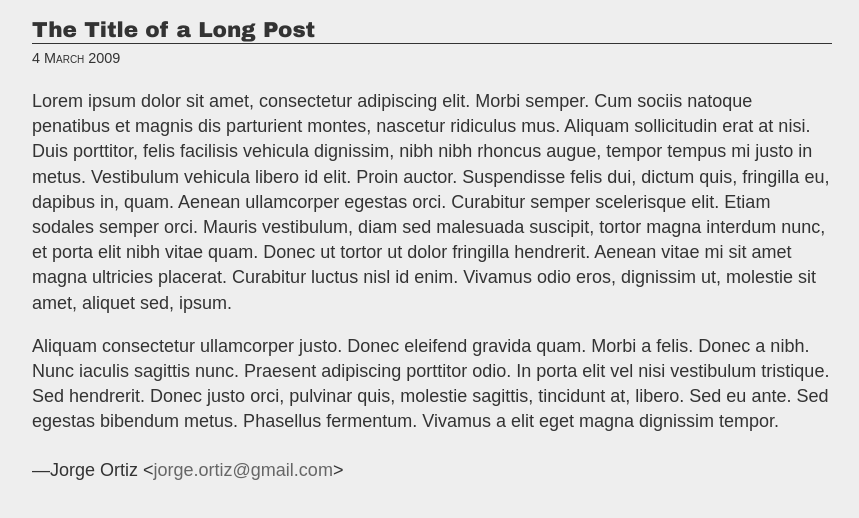
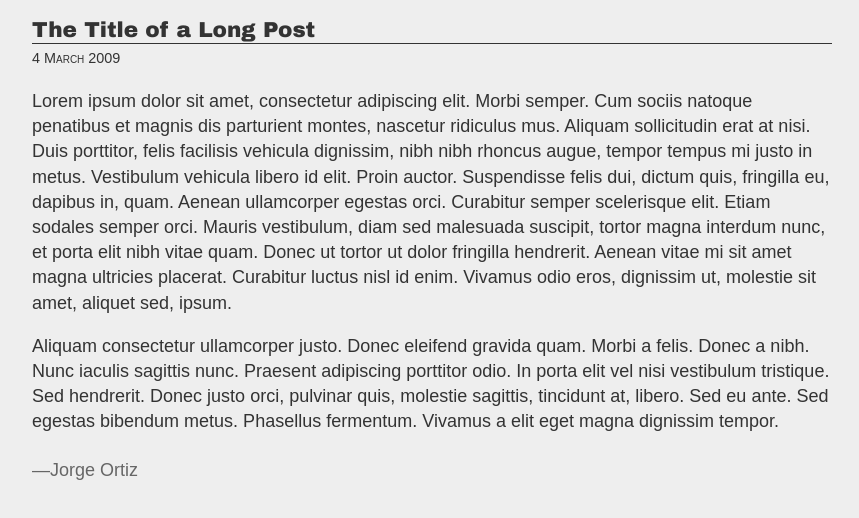
Before and after one commit to jorgeortiz85/jorgeortiz85.github.com, a plain HTML site: page index.html in a window 1280 px wide. Shown: the whole page, without its empty margins (208-1067 px from the left). Drawn offline with Linux system fonts and the light colour scheme.

Commit message:
Lose the explicit email link

```diff
--- a/index.html
+++ b/index.html
@@ -16,7 +16,7 @@
 
       <p>Aliquam consectetur ullamcorper justo. Donec eleifend gravida quam. Morbi a felis. Donec a nibh. Nunc iaculis sagittis nunc. Praesent adipiscing porttitor odio. In porta elit vel nisi vestibulum tristique. Sed hendrerit. Donec justo orci, pulvinar quis, molestie sagittis, tincidunt at, libero. Sed eu ante. Sed egestas bibendum metus. Phasellus fermentum. Vivamus a elit eget magna dignissim tempor.</p>
 
-      <div id="byline">&#8212;Jorge Ortiz &lt;<a href="mailto:jorge.ortiz@gmail.com">jorge.ortiz@gmail.com</a>&gt;</div>
+      <div id="byline"><a href="mailto:jorge.ortiz@gmail.com">&#8212;Jorge Ortiz</a></div>
     </div>
   </div>
 </body>
```
